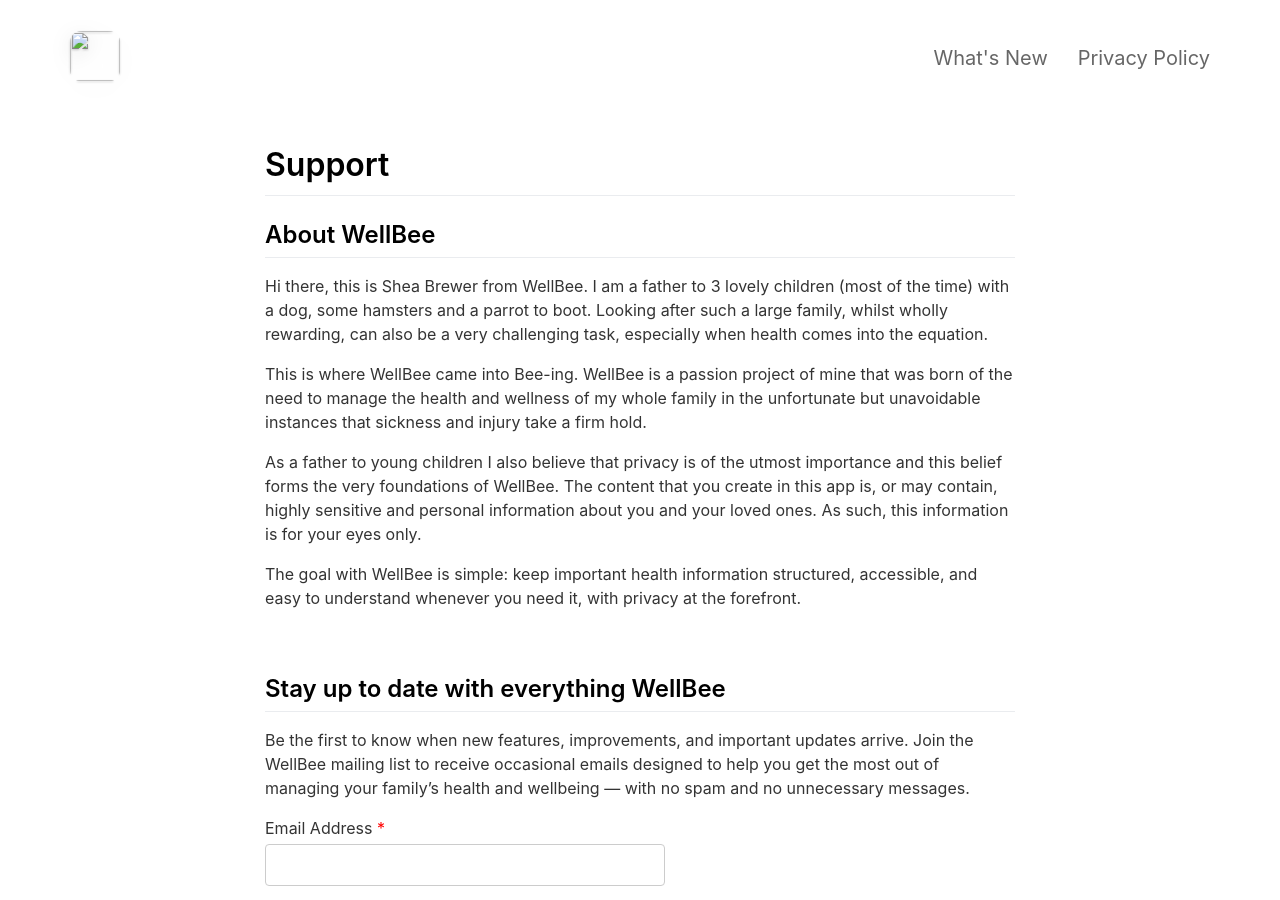
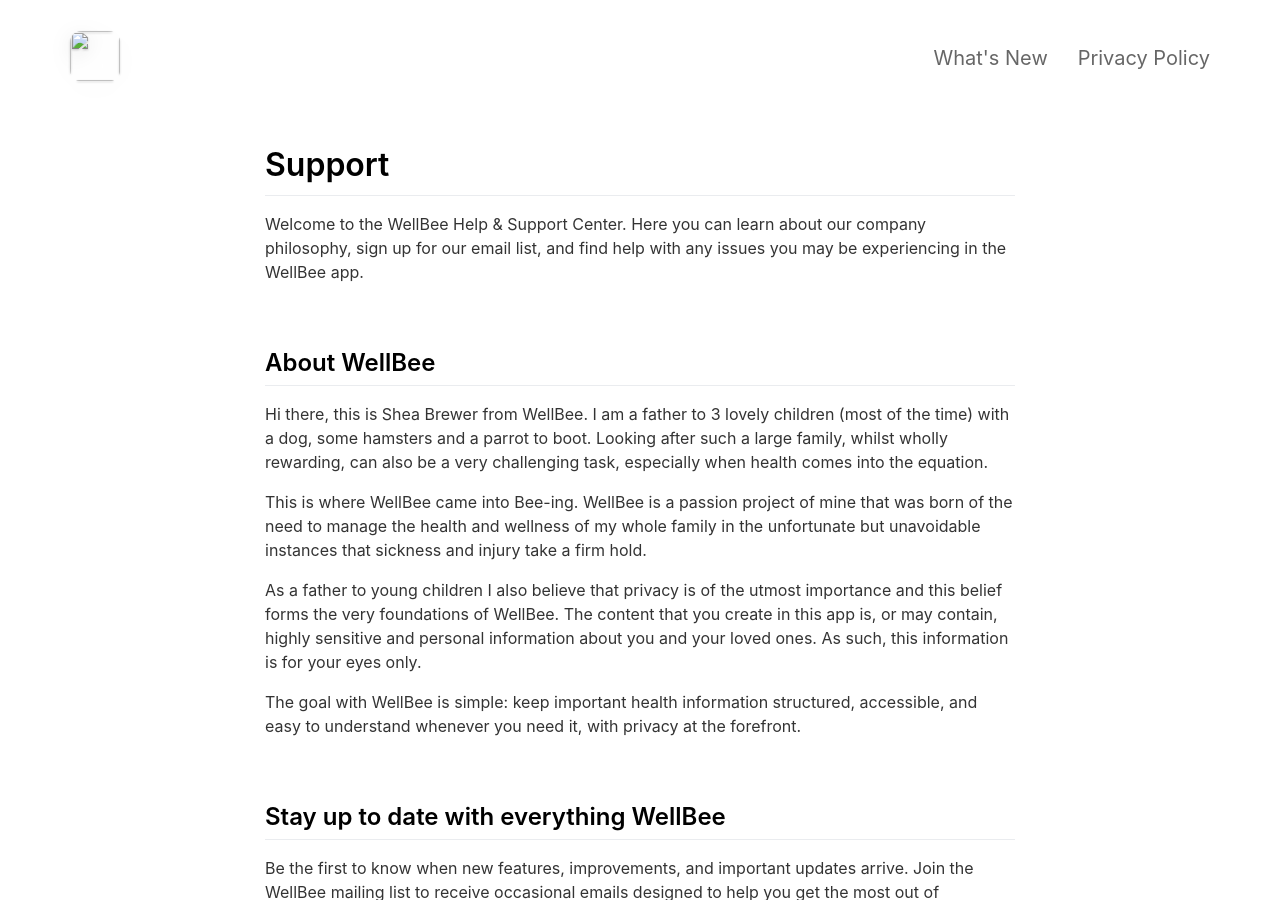
Before and after one commit to sheabrewer1986/WellBeeWebsite, a Jekyll site: the page built from _pages/support.md, in a window 1280 px wide and 900 px high. Built offline with Jekyll 4.4.1, drawn with Linux system fonts in a browser that asks for light colours; nearby versions of some CDN libraries.

Commit message:
[Tweak] Further structural changes to the layout of support page

```diff
--- a/_pages/support.md
+++ b/_pages/support.md
@@ -5,6 +5,10 @@
 ---
 
 # Support
+
+Welcome to the WellBee Help & Support Center. Here you can learn about our company philosophy, sign up for our email list, and find help with any issues you may be experiencing in the WellBee app.
+
+<br>
 
 ## About WellBee
 
@@ -52,6 +56,8 @@
 
 By entering your email address, you agree to receive occasional emails from WellBee about app updates, new features, and related news. You can unsubscribe at any time using the link in our emails. We respect your privacy and will only use your information for these communications.
 
+<br>
+
 ## Help & Support
 
 If you need assistance, want to report a bug, or have feedback, you can reach support using one of the methods below.
```
